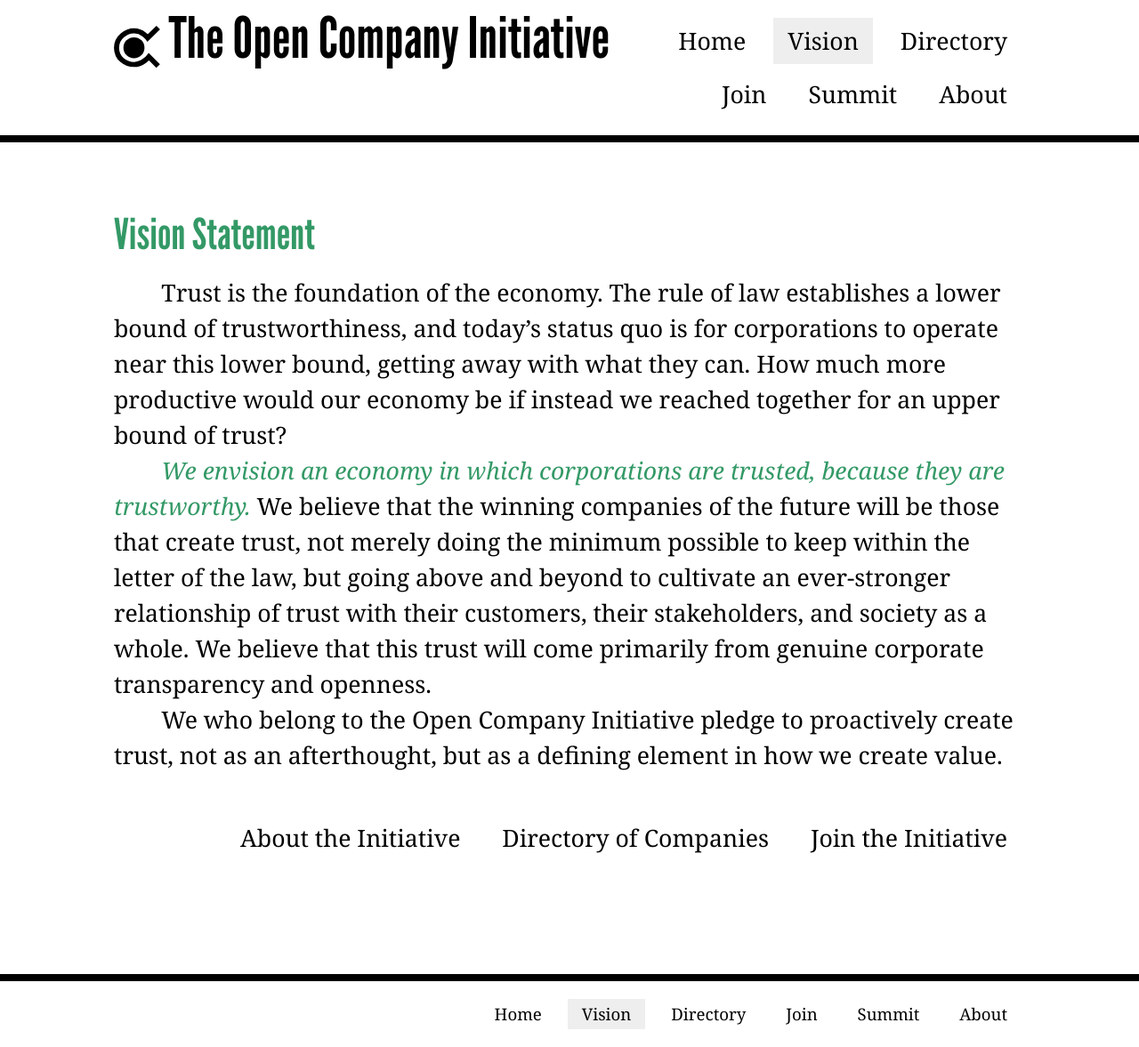
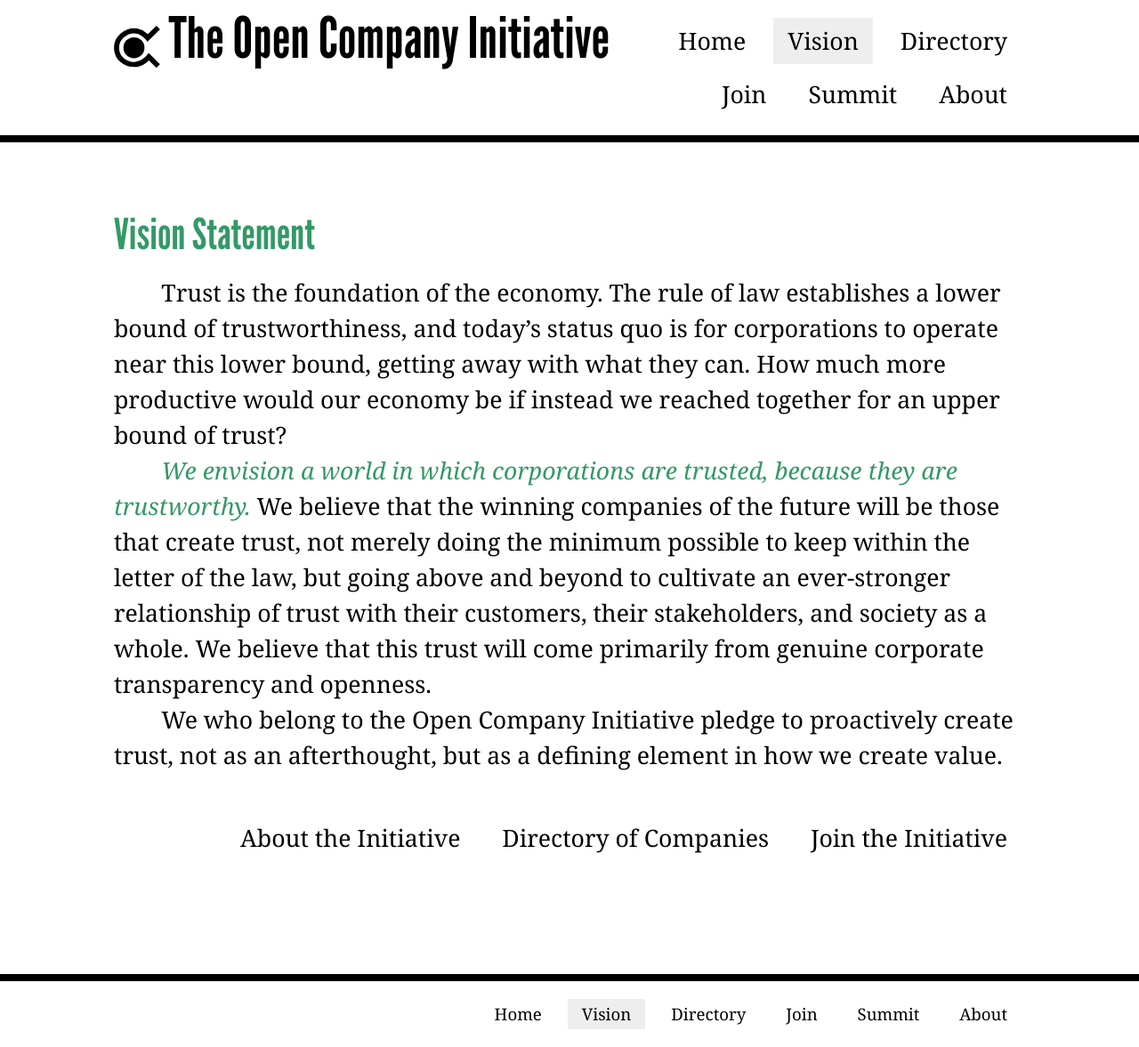
Before and after one commit to opencompany/www.opencompany.org, a Jekyll site: the page built from vision/index.md, in a window 1280 px wide. Shown: the whole page at 89% size. Built offline with Jekyll 4.4.1, drawn with Linux system fonts in a browser that asks for light colours; Markdown is read by kramdown in place of the engine named in the settings.

Commit message:
Let's envision a world, not just an economy

```diff
--- a/index.html
+++ b/index.html
@@ -7,7 +7,7 @@
     <h1>The Open Company Initiative</h1>
 
     <div class="teaser">
-        We envision an economy in which corporations are<br>
+        We envision a world in which corporations are<br>
         trusted, because they are trustworthy.
         <a href="/vision/">Read more...</a>
     </div>
--- a/vision/index.md
+++ b/vision/index.md
@@ -9,7 +9,7 @@
 productive would our economy be if instead we reached together for an upper
 bound of trust?
 
-**We envision an economy in which corporations are trusted, because they are
+**We envision a world in which corporations are trusted, because they are
 trustworthy.** We believe that the winning companies of the future will be
 those that create trust, not merely doing the minimum possible to keep within
 the letter of the law, but going above and beyond to cultivate an ever-stronger
```
